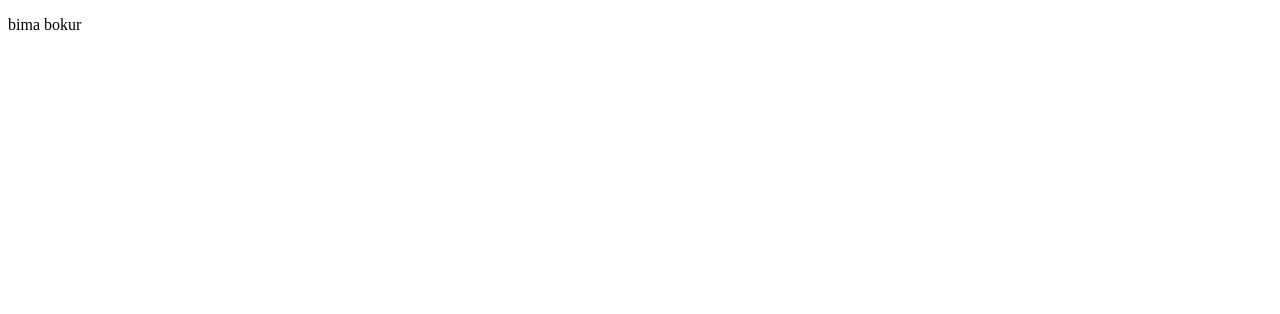
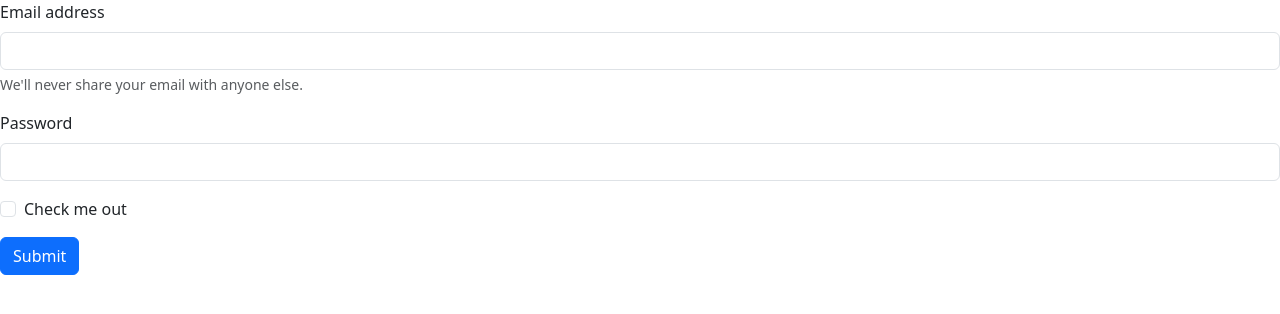
Before and after one commit to rafliiaakbar/LatihanGitBaru, a plain HTML site: page index.html in a window 1280 px wide. Drawn offline with nearby package versions, Linux system fonts and the light colour scheme.

Commit message:
membuat form login

```diff
--- a/index.html
+++ b/index.html
@@ -1,12 +1,31 @@
-<!DOCTYPE html>
+<!doctype html>
 <html lang="en">
-<head>
-    <meta charset="UTF-8">
-    <meta http-equiv="X-UA-Compatible" content="IE=edge">
-    <meta name="viewport" content="width=device-width, initial-scale=1.0">
-    <title>Document</title>
-</head>
-<body>
-    <p>bima bokur</p>
-</body>
+  <head>
+    <meta charset="utf-8">
+    <meta name="viewport" content="width=device-width, initial-scale=1">
+    <title>Bootstrap demo</title>
+    <link href="https://cdn.jsdelivr.net/npm/bootstrap@5.3.0-alpha3/dist/css/bootstrap.min.css" rel="stylesheet" integrity="sha384-KK94CHFLLe+nY2dmCWGMq91rCGa5gtU4mk92HdvYe+M/SXH301p5ILy+dN9+nJOZ" crossorigin="anonymous">
+  </head>
+  <body>
+    <form>
+        <div class="mb-3">
+          <label for="exampleInputEmail1" class="form-label">Email address</label>
+          <input type="email" class="form-control" id="exampleInputEmail1" aria-describedby="emailHelp">
+          <div id="emailHelp" class="form-text">We'll never share your email with anyone else.</div>
+        </div>
+        <div class="mb-3">
+          <label for="exampleInputPassword1" class="form-label">Password</label>
+          <input type="password" class="form-control" id="exampleInputPassword1">
+        </div>
+        <div class="mb-3 form-check">
+          <input type="checkbox" class="form-check-input" id="exampleCheck1">
+          <label class="form-check-label" for="exampleCheck1">Check me out</label>
+        </div>
+        <button type="submit" class="btn btn-primary">Submit</button>
+      </form>
+
+
+
+    <script src="https://cdn.jsdelivr.net/npm/bootstrap@5.3.0-alpha3/dist/js/bootstrap.bundle.min.js" integrity="sha384-ENjdO4Dr2bkBIFxQpeoTz1HIcje39Wm4jDKdf19U8gI4ddQ3GYNS7NTKfAdVQSZe" crossorigin="anonymous"></script>
+  </body>
 </html>
```
